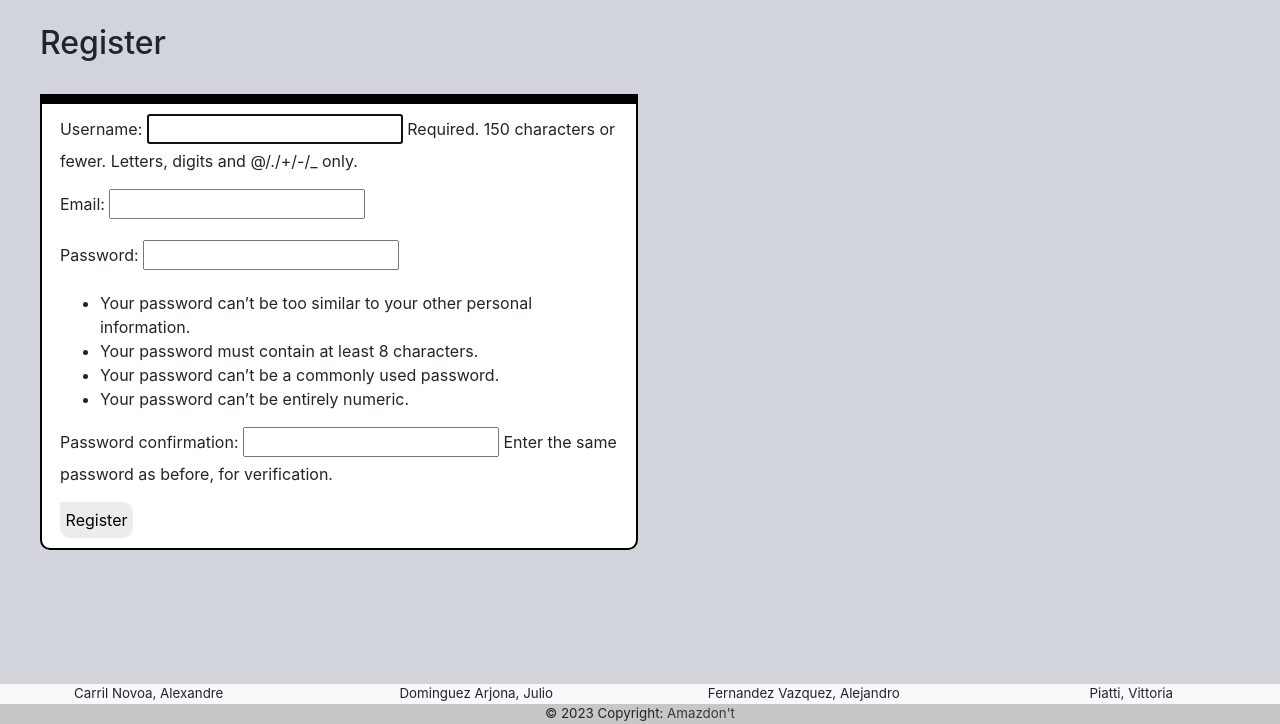
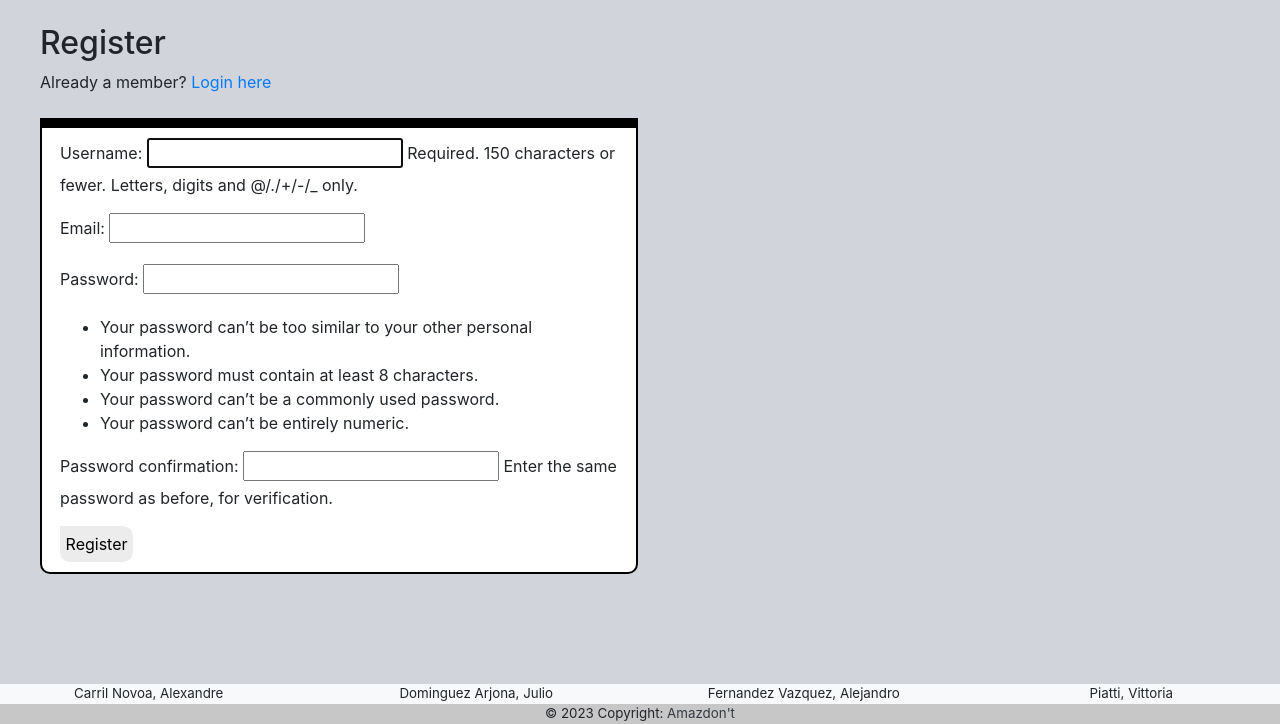
Before and after one commit to jdominguqy/Amazdont, a Django app: page /register/ in a window 1280 px wide. Shown: the part 76-800 px from the top of the page. Run offline with Django 4.2, Linux system fonts and the light colour scheme.

Commit message:
UPDATE register
Add link to go to login if already a member

```diff
--- a/web/templates/registration/register.html
+++ b/web/templates/registration/register.html
@@ -11,6 +11,8 @@
 
         <br />
         <h2>Register</h2>
+        Already a member? <a href="/accounts/login/">Login here</a>
+        <br>
         <br />
 
         <form method="post" class="boxBlack">
```
